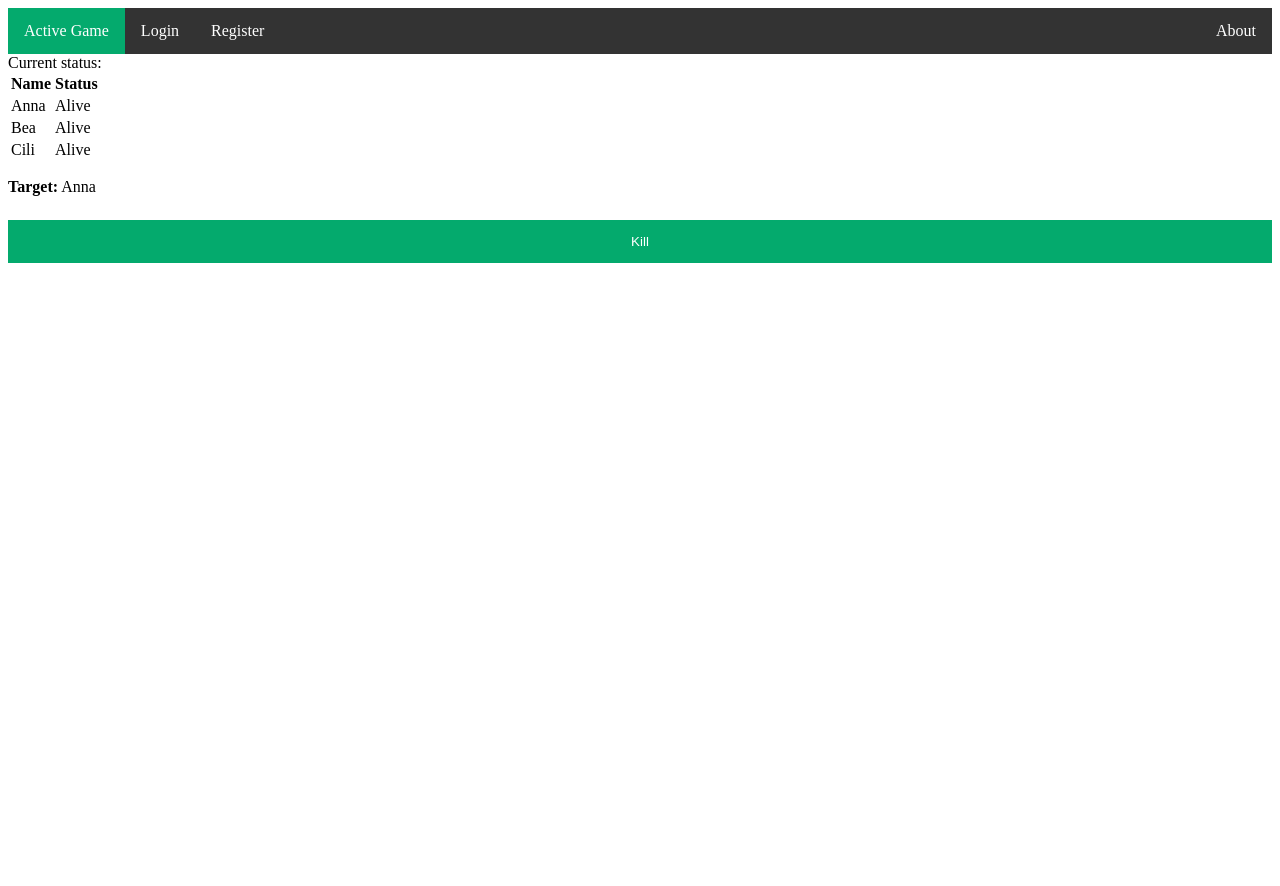
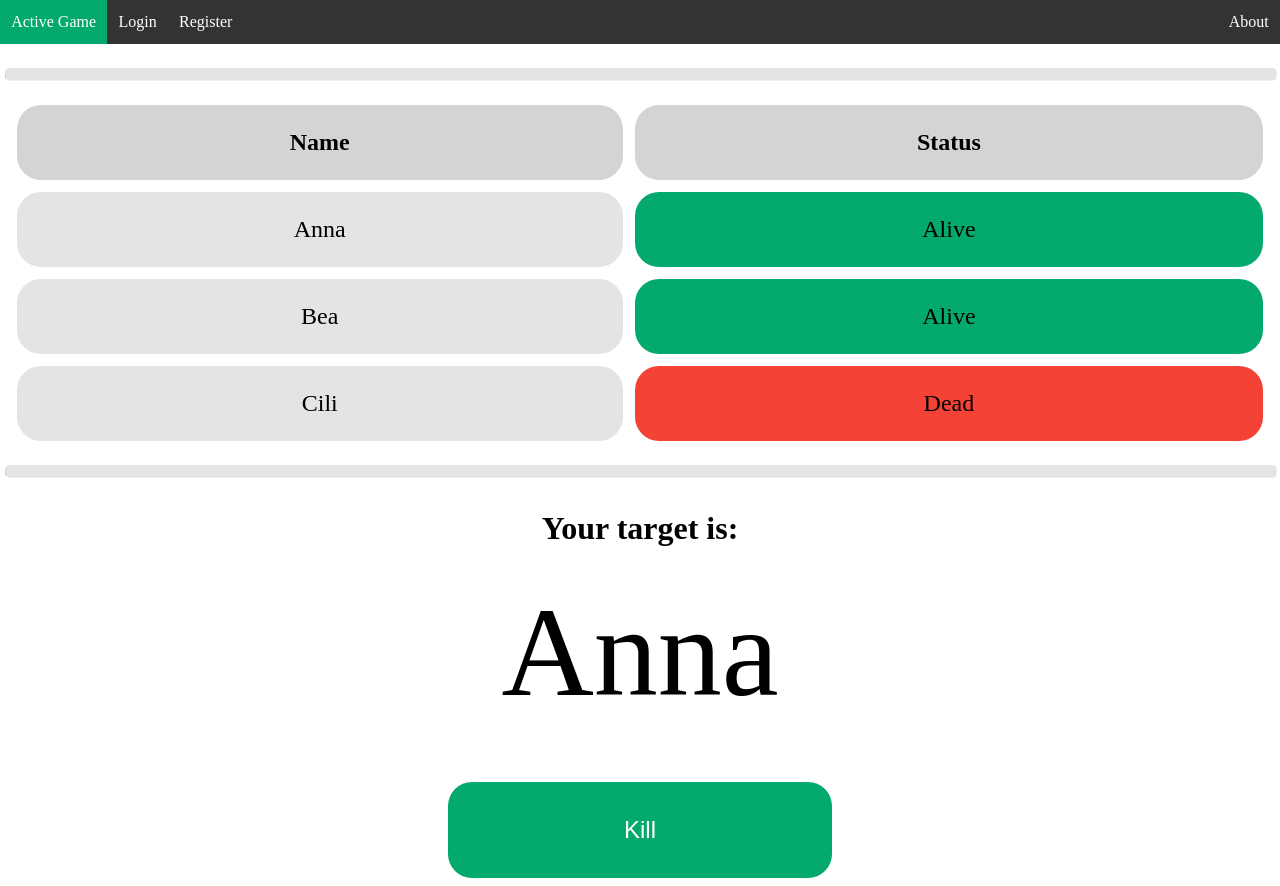
Before and after one commit to consoleveteran72/Assassin-game-tracker, a plain HTML site: page game.html in a window 1280 px wide. Before the commit the page ends 800 px from the top, so only its background shows below. Drawn offline with Linux system fonts and the light colour scheme.

Commit message:
feat: add better table layout

```diff
--- a/game.html
+++ b/game.html
@@ -18,7 +18,7 @@
             </div>
         </ul>
         <div class="table">
-            <label for="data">Current status:</label>
+            <hr class="rounded" />
             <table id="dataTable">
                 <thead>
                     <tr>
@@ -29,28 +29,23 @@
                 <tbody>
                     <tr>
                         <td>Anna</td>
-                        <td class="status">Alive</td>
+                        <td class="status alive">Alive</td>
                     </tr>
                     <tr>
                         <td>Bea</td>
-                        <td class="status">Alive</td>
+                        <td class="status alive">Alive</td>
                     </tr>
                     <tr>
                         <td>Cili</td>
-                        <td class="status">Alive</td>
+                        <td class="status dead">Dead</td>
                     </tr>
                 </tbody>
             </table>
+            <hr class="rounded" />
         </div>
-
-        <div>
-            <p>
-                <strong>Target:</strong>
-                <span id="targetName">Anna</span>
-            </p>
-        </div>
-
-        <div>
+        <div class="target">
+            <strong class="target-pretext">Your target is:</strong>
+            <div id="targetName">Anna</div>
             <button id="killbutton">Kill</button>
         </div>
     </body>
--- a/style.css
+++ b/style.css
@@ -1,8 +1,12 @@
+body {
+    margin: 0;
+    padding: 0;
+}
+
 form {
     border: 3px solid #f1f1f1;
 }
 
-/* Full-width inputs */
 input[type="text"],
 input[type="password"] {
     width: 100%;
@@ -13,7 +17,6 @@ input[type="password"] {
     box-sizing: border-box;
 }
 
-/* Set a style for all buttons */
 button {
     background-color: #04aa6d;
     color: white;
@@ -24,12 +27,10 @@ button {
     width: 100%;
 }
 
-/* Add a hover effect for buttons */
 button:hover {
     opacity: 0.8;
 }
 
-/* Extra style for the cancel button*/
 .cancelbtn {
     width: auto;
     padding: 10px 18px;
@@ -50,24 +51,20 @@ button:hover {
     padding: 10px 18px;
 }
 
-/* Center the avatar image inside this container */
 .imgcontainer {
     text-align: center;
     margin: 24px 0 12px 0;
 }
 
-/* Add padding to containers */
 .container {
     padding: 16px;
 }
 
-/* The "Forgot password" text */
 span.psw {
     float: right;
     padding-top: 16px;
 }
 
-/* Change styles for span and cancel button on extra small screens */
 @media screen and (max-width: 300px) {
     span.psw {
         display: block;
@@ -101,9 +98,72 @@ ul.horizontal li a {
     display: block;
     color: white;
     text-align: center;
-    padding: 14px 16px;
+    padding: 0.8em 0.7em;
     text-decoration: none;
 }
 ul.horizontal:last-child() {
     justify-self: right;
 }
+
+div.table {
+    font-size: 1.5em;
+    padding: 0.5em 0.2em;
+    display: flex;
+    flex-direction: column;
+    align-items: stretch;
+}
+
+hr.rounded {
+    width: 100%;
+    border-top: 0.5em solid #e4e4e4;
+    border-radius: 5px;
+}
+
+table#dataTable {
+    border-spacing: 0.5em;
+}
+
+table#dataTable * {
+    padding: 1em;
+    border-radius: 1em;
+    text-align: center;
+}
+
+table#dataTable td {
+    background-color: #e4e4e4;
+}
+table#dataTable .alive {
+    background-color: #04aa6d;
+}
+
+table#dataTable .dead {
+    background-color: #f44336;
+}
+
+table#dataTable th {
+    background-color: #d4d4d4;
+}
+
+div.target {
+    display: flex;
+    flex-direction: column;
+    align-items: center;
+}
+
+strong.target-pretext {
+    padding-top: 0.5rem;
+    font-size: 2em;
+}
+
+div#targetName {
+    font-size: 8em;
+    padding: 2rem;
+    padding-bottom: 3rem;
+}
+
+button#killbutton {
+    width: 30%;
+    font-size: 1.5em;
+    height: 4em;
+    border-radius: 1em;
+}
```
